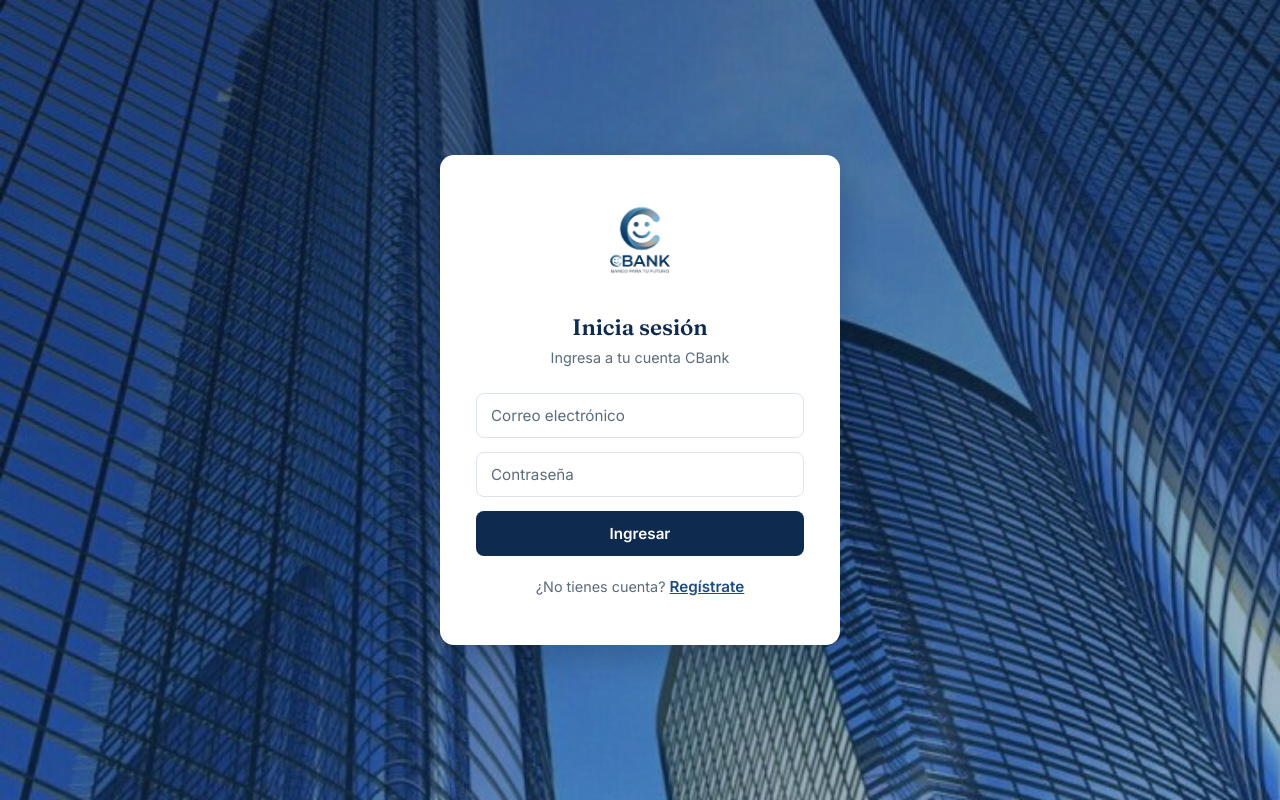
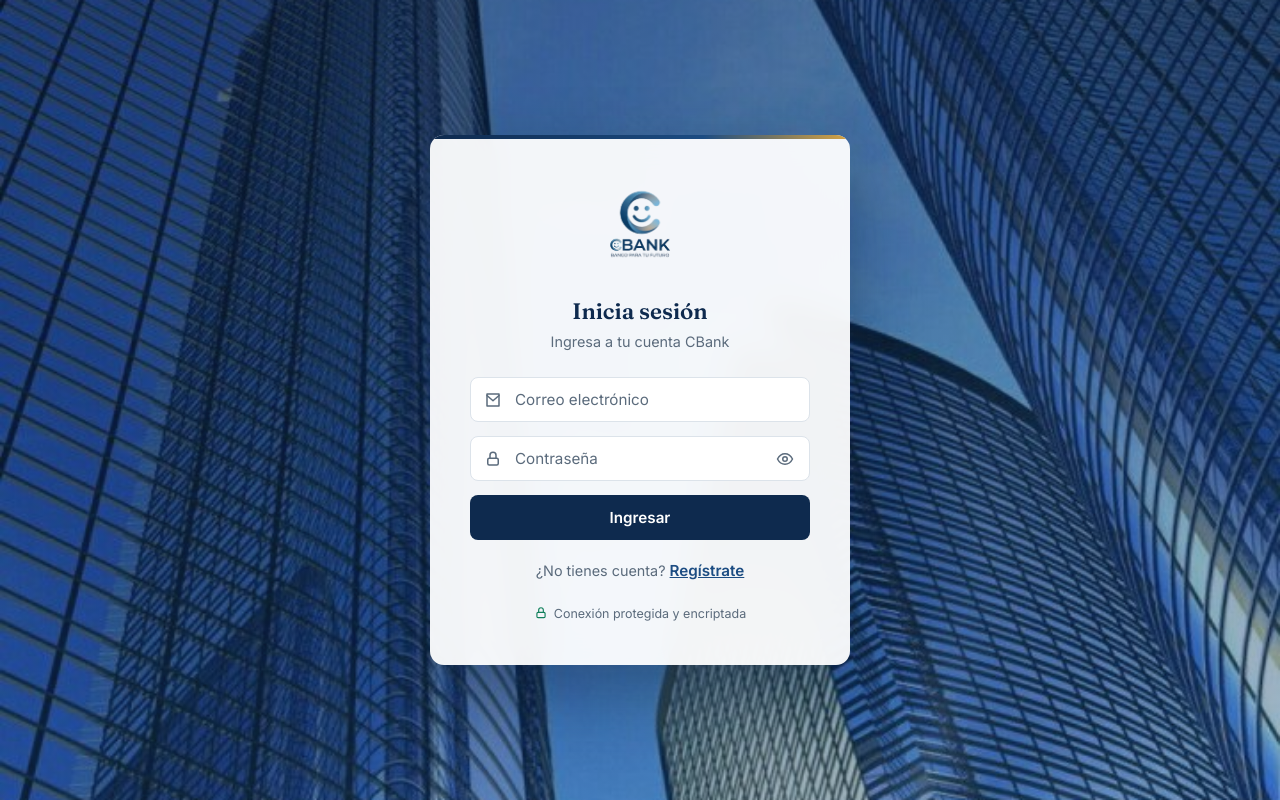
Before and after one commit to CristobalContreras-lml/CBank, a React (Vite) app: page / in a window 1280 px wide. Built offline with nearby package versions, Linux system fonts and the light colour scheme; no server answers.

Commit message:
Rediseñar formularios de login y registro con iconos, mostrar/ocultar contraseña y efecto vidrio esmerilado

```diff
--- a/src/components/Login.jsx
+++ b/src/components/Login.jsx
@@ -9,6 +9,7 @@ function Login({ onCambiarARegistro }) {
   const { motivoCierre } = useSesion();
   const [email, setEmail] = useState("");
   const [password, setPassword] = useState("");
+  const [mostrarPassword, setMostrarPassword] = useState(false);
   const [error, setError] = useState("");
   const [enviando, setEnviando] = useState(false);
 
@@ -18,6 +19,10 @@ function Login({ onCambiarARegistro }) {
 
   function handlePasswordChange(event) {
     setPassword(event.target.value);
+  }
+
+  function handleToggleMostrarPassword() {
+    setMostrarPassword((anterior) => !anterior);
   }
 
   async function handleLoginSubmit(event) {
@@ -64,18 +69,54 @@ function Login({ onCambiarARegistro }) {
         <p className="auth-subtitle">Ingresa a tu cuenta CBank</p>
 
         <form className="auth-form" onSubmit={handleLoginSubmit}>
+          <div className="input-group">
+            <span className="input-icon">
+              <svg viewBox="0 0 24 24" fill="none" stroke="currentColor" strokeWidth="2" strokeLinecap="round" strokeLinejoin="round">
+                <path d="M4 4h16v16H4z" />
+                <path d="M4 6l8 7 8-7" />
+              </svg>
+            </span>
             <input
               type="email"
               placeholder="Correo electrónico"
               value={email}
               onChange={handleEmailChange}
             />
+          </div>
+
+          <div className="input-group">
+            <span className="input-icon">
+              <svg viewBox="0 0 24 24" fill="none" stroke="currentColor" strokeWidth="2" strokeLinecap="round" strokeLinejoin="round">
+                <rect x="5" y="11" width="14" height="9" rx="2" />
+                <path d="M8 11V7a4 4 0 0 1 8 0v4" />
+              </svg>
+            </span>
             <input
-            type="password"
+              type={mostrarPassword ? "text" : "password"}
               placeholder="Contraseña"
               value={password}
               onChange={handlePasswordChange}
             />
+            <button
+              type="button"
+              className="toggle-password"
+              onClick={handleToggleMostrarPassword}
+              aria-label={mostrarPassword ? "Ocultar contraseña" : "Mostrar contraseña"}
+            >
+              {mostrarPassword ? (
+                <svg viewBox="0 0 24 24" fill="none" stroke="currentColor" strokeWidth="2" strokeLinecap="round" strokeLinejoin="round">
+                  <path d="M3 3l18 18" />
+                  <path d="M10.6 10.6a2 2 0 0 0 2.8 2.8" />
+                  <path d="M9.5 5.1A9.4 9.4 0 0 1 12 5c5 0 9 4.5 9 7 0 1-.5 2.3-1.4 3.5M6.2 6.7C3.6 8.3 2 10.5 2 12c0 2.5 4 7 10 7 1.4 0 2.7-.2 3.8-.6" />
+                </svg>
+              ) : (
+                <svg viewBox="0 0 24 24" fill="none" stroke="currentColor" strokeWidth="2" strokeLinecap="round" strokeLinejoin="round">
+                  <path d="M2 12s3.5-7 10-7 10 7 10 7-3.5 7-10 7-10-7-10-7z" />
+                  <circle cx="12" cy="12" r="3" />
+                </svg>
+              )}
+            </button>
+          </div>
 
           {error && <div className="alert alert-error">{error}</div>}
 
@@ -90,6 +131,14 @@ function Login({ onCambiarARegistro }) {
             Regístrate
           </button>
         </p>
+
+        <div className="auth-trust">
+          <svg viewBox="0 0 24 24" fill="none" stroke="currentColor" strokeWidth="2" strokeLinecap="round" strokeLinejoin="round">
+            <rect x="5" y="11" width="14" height="9" rx="2" />
+            <path d="M8 11V7a4 4 0 0 1 8 0v4" />
+          </svg>
+          Conexión protegida y encriptada
+        </div>
       </div>
     </div>
   );
--- a/src/components/Registro.jsx
+++ b/src/components/Registro.jsx
@@ -8,6 +8,7 @@ function Registro({ onCambiarALogin }) {
   const [email, setEmail] = useState("");
   const [password, setPassword] = useState("");
   const [confirmarPassword, setConfirmarPassword] = useState("");
+  const [mostrarPassword, setMostrarPassword] = useState(false);
   const [error, setError] = useState("");
   const [enviando, setEnviando] = useState(false);
 
@@ -25,6 +26,10 @@ function Registro({ onCambiarALogin }) {
 
   function handleConfirmarPasswordChange(event) {
     setConfirmarPassword(event.target.value);
+  }
+
+  function handleToggleMostrarPassword() {
+    setMostrarPassword((anterior) => !anterior);
   }
 
   async function handleRegistroSubmit(event) {
@@ -71,30 +76,84 @@ return (
         <p className="auth-subtitle">Empieza con $100.000 de regalo</p>
 
         <form className="auth-form" onSubmit={handleRegistroSubmit}>
+          <div className="input-group">
+            <span className="input-icon">
+              <svg viewBox="0 0 24 24" fill="none" stroke="currentColor" strokeWidth="2" strokeLinecap="round" strokeLinejoin="round">
+                <path d="M20 21v-2a4 4 0 0 0-4-4H8a4 4 0 0 0-4 4v2" />
+                <circle cx="12" cy="7" r="4" />
+              </svg>
+            </span>
             <input
               type="text"
               placeholder="Nombre"
               value={nombre}
               onChange={handleNombreChange}
             />
+          </div>
+
+          <div className="input-group">
+            <span className="input-icon">
+              <svg viewBox="0 0 24 24" fill="none" stroke="currentColor" strokeWidth="2" strokeLinecap="round" strokeLinejoin="round">
+                <path d="M4 4h16v16H4z" />
+                <path d="M4 6l8 7 8-7" />
+              </svg>
+            </span>
             <input
               type="email"
               placeholder="Correo electrónico"
               value={email}
               onChange={handleEmailChange}
             />
+          </div>
+
+          <div className="input-group">
+            <span className="input-icon">
+              <svg viewBox="0 0 24 24" fill="none" stroke="currentColor" strokeWidth="2" strokeLinecap="round" strokeLinejoin="round">
+                <rect x="5" y="11" width="14" height="9" rx="2" />
+                <path d="M8 11V7a4 4 0 0 1 8 0v4" />
+              </svg>
+            </span>
             <input
-            type="password"
+              type={mostrarPassword ? "text" : "password"}
               placeholder="Contraseña"
               value={password}
               onChange={handlePasswordChange}
             />
+            <button
+              type="button"
+              className="toggle-password"
+              onClick={handleToggleMostrarPassword}
+              aria-label={mostrarPassword ? "Ocultar contraseña" : "Mostrar contraseña"}
+            >
+              {mostrarPassword ? (
+                <svg viewBox="0 0 24 24" fill="none" stroke="currentColor" strokeWidth="2" strokeLinecap="round" strokeLinejoin="round">
+                  <path d="M3 3l18 18" />
+                  <path d="M10.6 10.6a2 2 0 0 0 2.8 2.8" />
+                  <path d="M9.5 5.1A9.4 9.4 0 0 1 12 5c5 0 9 4.5 9 7 0 1-.5 2.3-1.4 3.5M6.2 6.7C3.6 8.3 2 10.5 2 12c0 2.5 4 7 10 7 1.4 0 2.7-.2 3.8-.6" />
+                </svg>
+              ) : (
+                <svg viewBox="0 0 24 24" fill="none" stroke="currentColor" strokeWidth="2" strokeLinecap="round" strokeLinejoin="round">
+                  <path d="M2 12s3.5-7 10-7 10 7 10 7-3.5 7-10 7-10-7-10-7z" />
+                  <circle cx="12" cy="12" r="3" />
+                </svg>
+              )}
+            </button>
+          </div>
+
+          <div className="input-group">
+            <span className="input-icon">
+              <svg viewBox="0 0 24 24" fill="none" stroke="currentColor" strokeWidth="2" strokeLinecap="round" strokeLinejoin="round">
+                <rect x="5" y="11" width="14" height="9" rx="2" />
+                <path d="M8 11V7a4 4 0 0 1 8 0v4" />
+              </svg>
+            </span>
             <input
-            type="password"
+              type={mostrarPassword ? "text" : "password"}
               placeholder="Confirmar contraseña"
               value={confirmarPassword}
               onChange={handleConfirmarPasswordChange}
             />
+          </div>
 
           {error && <div className="alert alert-error">{error}</div>}
 
--- a/src/index.css
+++ b/src/index.css
@@ -134,12 +134,89 @@ input::placeholder {
 }
 
 .auth-card {
-  background: var(--surface);
+  background: rgba(255, 255, 255, 0.94);
+  backdrop-filter: blur(14px);
+  -webkit-backdrop-filter: blur(14px);
   border-radius: var(--radio);
-  box-shadow: var(--sombra-tarjeta);
-  padding: 40px 36px;
+  box-shadow: 0 30px 70px rgba(11, 31, 58, 0.4);
+  padding: 44px 40px;
   width: 100%;
-  max-width: 400px;
+  max-width: 420px;
+  position: relative;
+  overflow: hidden;
+}
+
+.auth-card::before {
+  content: "";
+  position: absolute;
+  top: 0;
+  left: 0;
+  right: 0;
+  height: 4px;
+  background: linear-gradient(90deg, var(--ink) 0%, var(--ink-2) 65%, var(--brass) 100%);
+}
+
+.input-group {
+  position: relative;
+}
+
+.input-group input {
+  padding-left: 44px;
+}
+
+.input-icon {
+  position: absolute;
+  left: 14px;
+  top: 50%;
+  transform: translateY(-50%);
+  color: var(--texto-muted);
+  pointer-events: none;
+  display: flex;
+}
+
+.input-icon svg {
+  width: 18px;
+  height: 18px;
+}
+
+.toggle-password {
+  position: absolute;
+  right: 8px;
+  top: 50%;
+  transform: translateY(-50%);
+  background: none;
+  border: none;
+  padding: 8px;
+  color: var(--texto-muted);
+  display: flex;
+  align-items: center;
+  justify-content: center;
+}
+
+.toggle-password:hover {
+  color: var(--ink);
+}
+
+.toggle-password svg {
+  width: 18px;
+  height: 18px;
+}
+
+.auth-trust {
+  display: flex;
+  align-items: center;
+  justify-content: center;
+  gap: 6px;
+  margin-top: 24px;
+  font-size: 0.78rem;
+  color: var(--texto-muted);
+}
+
+.auth-trust svg {
+  width: 14px;
+  height: 14px;
+  color: var(--emerald);
+  flex-shrink: 0;
 }
 
 .auth-logo-wrap {
```
Lines whose indentation alone changed are shown as unchanged.
